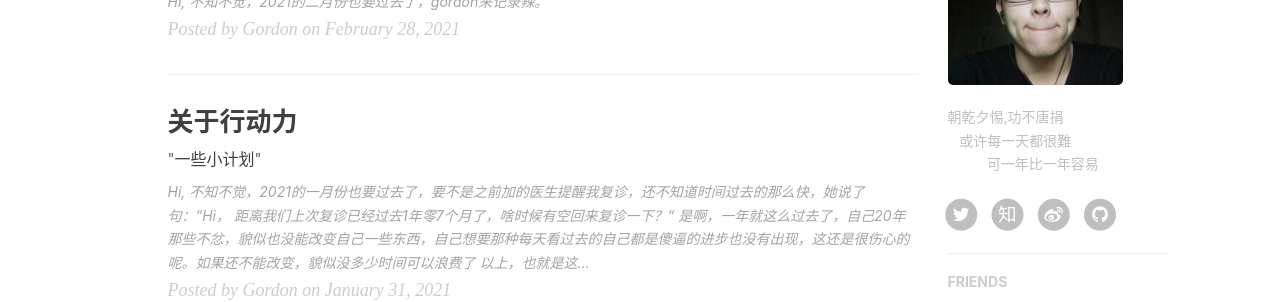
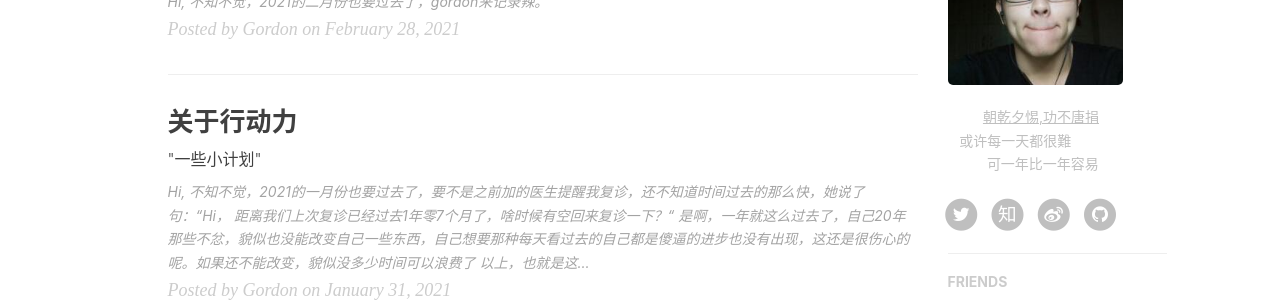
Before and after one commit to Gordon-Deng/Gordon-Deng.github.io, a Jekyll site: the page built from index.html, in a window 1280 px wide. Shown: the part 1004-1306 px from the top of the page. Built offline with Jekyll 4.4.1, drawn with Linux system fonts in a browser that asks for light colours; nearby versions of some CDN libraries; the list of posts is cut into pages by our own code; comment, search, counter and statistics services are not loaded.

Commit message:
Update _config.yml

```diff
--- a/_config.yml
+++ b/_config.yml
@@ -67,7 +67,7 @@ ga_domain: gordon.net.cn
 
 # Sidebar settings
 sidebar: true                           # whether or not using Sidebar.
-sidebar-about-description: "朝乾夕惕,功不唐捐<br>&nbsp;&nbsp;&nbsp;或许每一天都很難<br>&nbsp;&nbsp;&nbsp;&nbsp;&nbsp;&nbsp;&nbsp;&nbsp;&nbsp;&nbsp;可一年比一年容易&nbsp;&nbsp;&nbsp;"
+sidebar-about-description: "&nbsp;&nbsp;&nbsp;&nbsp;&nbsp;&nbsp;&nbsp;&nbsp;&nbsp;<u>朝乾夕惕,功不唐捐</u><br>&nbsp;&nbsp;&nbsp;或许每一天都很難<br>&nbsp;&nbsp;&nbsp;&nbsp;&nbsp;&nbsp;&nbsp;&nbsp;&nbsp;&nbsp;可一年比一年容易&nbsp;&nbsp;&nbsp;"
 sidebar-avatar: /img/avatar-gordon.jpg      # use absolute URL, seeing it's used in both `/` and `/about/`
 
 
```
